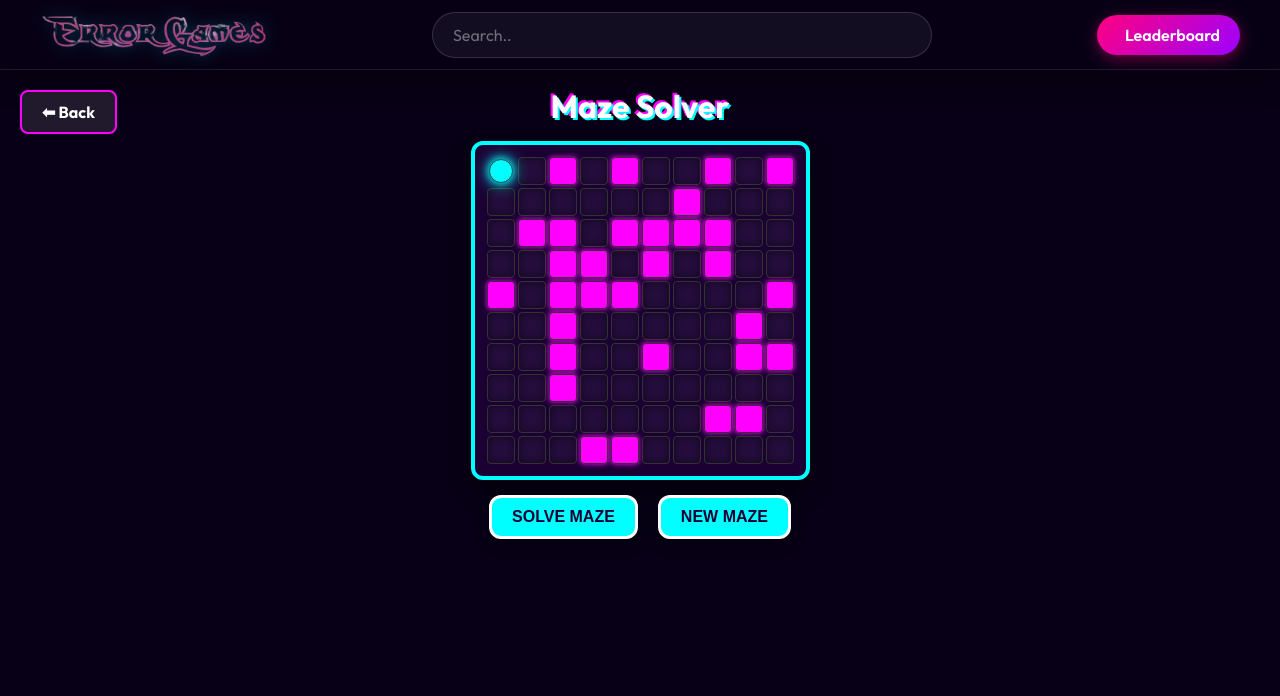
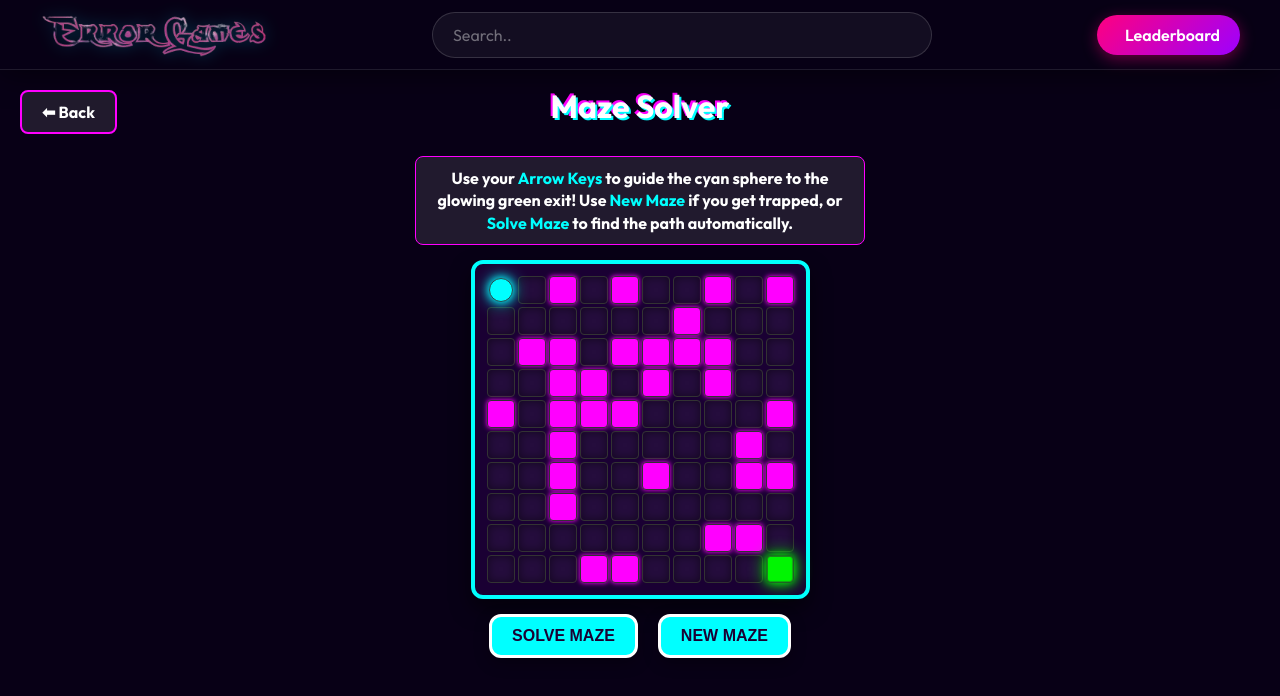
Before and after one commit to errorplayzz/error-games, a React (Vite) app: page /MazeSolver in a window 1280 px wide. Shown: the top 696 px of the page. Built offline with nearby package versions, Linux system fonts and the light colour scheme.

Commit message:
feat: add instructions and exit marker to Maze Solver for clarity

```diff
--- a/src/game-lounge/Maze-Solver/Maze-Solver.css
+++ b/src/game-lounge/Maze-Solver/Maze-Solver.css
@@ -12,8 +12,24 @@
 .maze-solver h1 {
   color: #ffffff;
   font-size: 32px;
+  margin-bottom: 10px;
+  text-shadow: 2px 2px 0px #00ffff, -2px -2px 0px #ff00ff;
+}
+
+.maze-solver p.instructions {
+  font-size: 16px;
+  color: white;
   margin-bottom: 15px;
-  text-shadow: 2px 2px 0px #00ffff, -2px -2px 0px #ff00ff;
+  max-width: 450px;
+  background-color: rgba(255, 255, 255, 0.1);
+  padding: 10px 15px;
+  border-radius: 8px;
+  border: 1px solid #ff00ff;
+  line-height: 1.4;
+}
+
+.maze-solver p.instructions strong {
+  color: #00ffff;
 }
 
 .maze {
@@ -41,6 +57,18 @@
   background-color: #ff00ff;
   box-shadow: 0 0 5px #ff00ff;
   border-radius: 4px;
+}
+
+.cell.exit {
+  background-color: #00ff00;
+  box-shadow: 0 0 10px #00ff00, 0 0 20px #00ff00;
+  border-radius: 4px;
+  animation: pulse-exit 1s infinite alternate;
+}
+
+@keyframes pulse-exit {
+  from { transform: scale(0.8); opacity: 0.8; }
+  to { transform: scale(1); opacity: 1; }
 }
 
 .cell.player {
--- a/src/game-lounge/Maze-Solver/Maze-Solver.jsx
+++ b/src/game-lounge/Maze-Solver/Maze-Solver.jsx
@@ -102,11 +102,13 @@ const MazeSolver = () => {
     <div className="maze-solver" style={{ position: "relative" }}>
       <Link to="/" className="back-button">⬅ Back</Link>
       <h1>Maze Solver</h1>
+      <p className="instructions">Use your <strong>Arrow Keys</strong> to guide the cyan sphere to the glowing green exit! Use <strong>New Maze</strong> if you get trapped, or <strong>Solve Maze</strong> to find the path automatically.</p>
       <div className="maze">
         {maze.map((row, rowIndex) =>
           row.map((cell, colIndex) => {
             let className = "cell";
             if (cell === WALL) className += " wall";
+            if (rowIndex === SIZE - 1 && colIndex === SIZE - 1) className += " exit";
             if (playerPos.x === colIndex && playerPos.y === rowIndex) className += " player";
             if (solvedPath.some((p) => p.x === colIndex && p.y === rowIndex)) className += " path";
             return <div key={`${rowIndex}-${colIndex}`} className={className}></div>;
```
